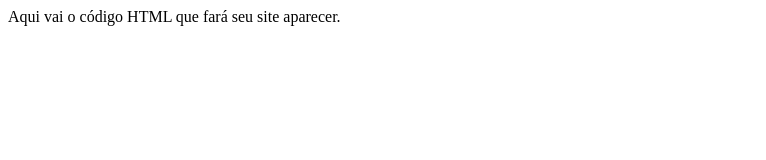
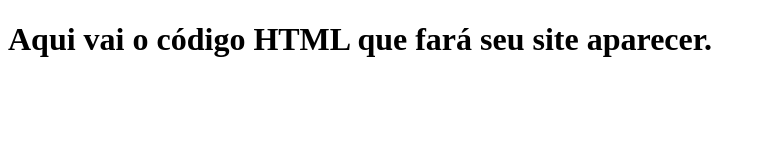
Before and after one commit to JovicFB/prototype, a plain HTML site: page index.html in a window 1280 px wide. Shown: the whole page, without its empty margins (0-766 px from the left). Drawn offline with Linux system fonts and the light colour scheme.

Commit message:
Update index.html

```diff
--- a/index.html
+++ b/index.html
@@ -1,10 +1,10 @@
 <!DOCTYPE html>
 <html lang="pt-br">
   <head>
-    <title>Título da página</title>
+    <title>Protótipo</title>
     <meta charset="utf-8">
   </head>
   <body>
-    Aqui vai o código HTML que fará seu site aparecer.
+    <h1>Aqui vai o código HTML que fará seu site aparecer.</h1>
   </body>
 </html>
```
